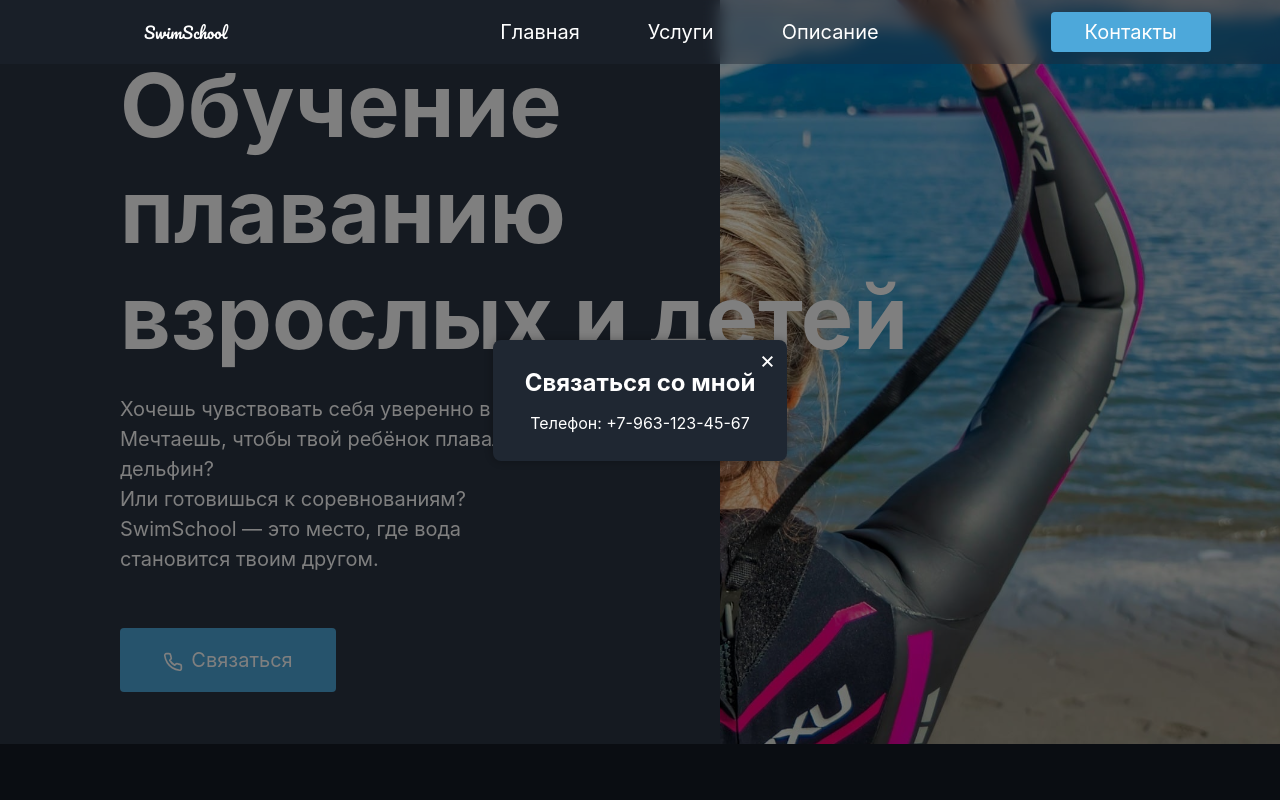
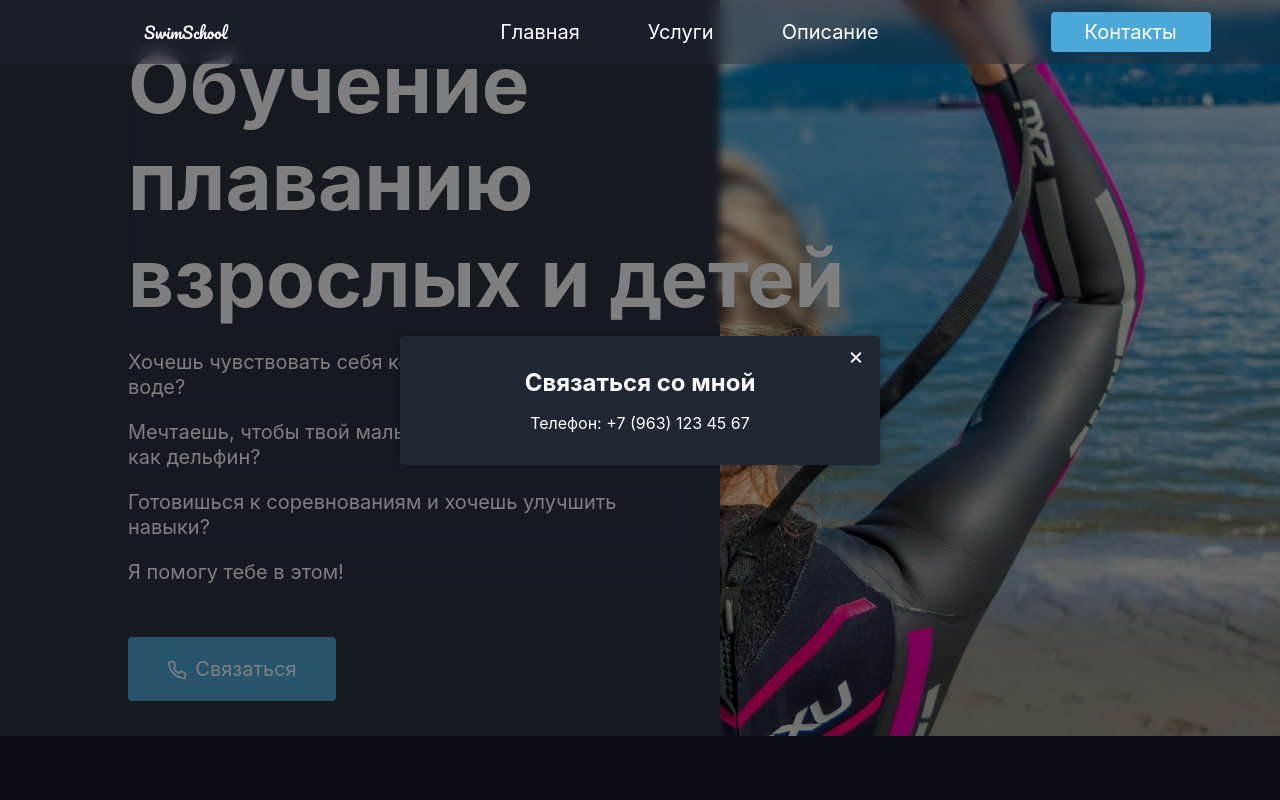
Before and after one commit to eliseevais/swimnextjs, a Next.js app: page / in a window 1280 px wide. Both pictures are taken after a click on the button "Связаться". Shown: the top 800 px of the page. Built offline with nearby package versions, Linux system fonts and the light colour scheme.

Commit message:
feat main, add animation, fix styles

```diff
--- a/src/common/components/contactPopup/contactPopup.module.css
+++ b/src/common/components/contactPopup/contactPopup.module.css
@@ -9,44 +9,52 @@
   justify-content: center;
   align-items: center;
   z-index: 100;
+  animation: fadeIn 0.3s ease forwards;
 }
 
 .popup {
   background-color: var(--dark-700);
-  padding: 28px 32px;
-  border-radius: 8px;
+  padding: 2rem;
+  border-radius: 0.25rem;
   position: relative;
-  max-width: 320px;
+  max-width: 30rem;
+  width: 100%;
   text-align: center;
-  box-shadow: 0 0 10px rgba(0, 0, 0, 0.3);
+  box-shadow: 0 0 0.5rem rgba(0, 0, 0, 0.3);
+  animation: scaleIn 0.3s ease forwards;
 }
 
 .popup h2 {
-  margin-bottom: 16px;
+  margin-bottom: 1rem;
 }
 
 .closeButton {
   position: absolute;
-  top: 8px;
-  right: 12px;
+  top: 0.5rem;
+  right: 1rem;
   background: transparent;
   border: none;
-  font-size: 24px;
+  font-size: 1.5rem;
   cursor: pointer;
   line-height: 1;
 }
 
-.contactButton {
-  padding: 16px 24px;
-  font-size: 16px;
-  cursor: pointer;
-  border: none;
-  background-color: #0070f3;
-  color: var(--dark-600);
-  border-radius: 5px;
-  transition: background-color 0.3s ease;
+@keyframes fadeIn {
+  from {
+    opacity: 0;
+  }
+  to {
+    opacity: 1;
+  }
 }
 
-.contactButton:hover {
-  background-color: #005bb5;
+@keyframes scaleIn {
+  from {
+    opacity: 0;
+    transform: scale(0.8);
+  }
+  to {
+    opacity: 1;
+    transform: scale(1);
+  }
 }
--- a/src/common/components/contactPopup/contactPopup.tsx
+++ b/src/common/components/contactPopup/contactPopup.tsx
@@ -24,7 +24,7 @@ export default function ContactPopup({ isOpen, onClose }: ContactPopupProps) {
           &times;
         </button>
         <h2>Связаться со мной</h2>
-        <p>Телефон: +7-963-123-45-67</p>
+        <p>Телефон: +7 (963) 123 45 67</p>
       </div>
     </div>
   );
--- a/src/common/components/main/main.module.css
+++ b/src/common/components/main/main.module.css
@@ -1,6 +1,6 @@
 .mainWrapper {
   width: 100%;
-  height: 744px;
+  height: 46rem;
   display: flex;
   position: relative;
 }
@@ -19,87 +19,59 @@
 .greetings {
   position: absolute;
   top: 50%;
-  left: 120px;
+  left: 8rem;
   transform: translateY(-50%);
   z-index: 9;
+  display: flex;
+  flex-direction: column;
 }
 
 .greetings h1 {
-  font-size: 88px;
-  max-width: 880px;
-  margin-bottom: 24px;
+  font-size: 5rem;
+  max-width: 50rem;
+  margin-bottom: 1.5rem;
+  backdrop-filter: blur(0.25rem);
+  -webkit-backdrop-filter: blur(0.5rem);
+  background-color: transparent;
 }
 
 .greetings span {
-  display: inline-block;
-  max-width: 440px;
-  margin-bottom: 24px;
-  font-size: 20px;
-  line-height: 1.5;
+  max-width: 35rem;
+  margin-bottom: 1.25rem;
+  font-size: 1.25rem;
+  line-height: 1.25;
+  backdrop-filter: blur(0.125rem);
+  -webkit-backdrop-filter: blur(0.5rem);
+  background-color: transparent;
 }
 
 .buttonCallme {
   display: flex;
   align-items: center;
   justify-content: center;
-  gap: 8px;
-  min-width: 200px;
-  min-height: 64px;
-  margin-top: 30px;
-  padding: 0 8px;
+  gap: 0.5rem;
+  min-width: 12rem;
+  min-height: 4rem;
+  margin-top: 2rem;
+  padding: 0 0.5rem;
   background-color: var(--primary-500);
   color: var(--light-100);
-  font-size: 18px;
-  border-radius: 4px;
+  font-size: 1.5rem;
+  border-radius: 0.25rem;
   cursor: pointer;
   transition: background-color 0.3s ease, transform 0.3s ease;
 }
 
-.buttonIcon {
-  font-size: 20px;
-  margin-top: 8px;
+.buttonCallme:hover {
+  background-color: var(--primary-600);
+  transform: translateY(-0.25rem);
 }
 
-.buttonIcon:hover {
-  background-color: var(--primary-600);
-  transform: translateY(-4px);
+.buttonIcon {
+  font-size: 1.25rem;
+  margin-top: 0.5rem;
 }
 
 .buttonText {
-  font-size: 20px;
+  font-size: 1.25rem;
 }
-
-.popupOverlay {
-  position: fixed;
-  top: 0;
-  left: 0;
-  width: 100vw;
-  height: 100vh;
-  background: rgba(0,0,0,0.5);
-  display: flex;
-  justify-content: center;
-  align-items: center;
-  z-index: 9999;
-}
-
-.popup {
-  background: white;
-  padding: 24px 32px;
-  border-radius: 8px;
-  max-width: 320px;
-  position: relative;
-  box-shadow: 0 0 15px rgba(0,0,0,0.25);
-  text-align: center;
-}
-
-.popupClose {
-  position: absolute;
-  top: 8px;
-  right: 12px;
-  background: transparent;
-  border: none;
-  font-size: 28px;
-  cursor: pointer;
-  line-height: 1;
-  color: #333;
-}
--- a/src/common/components/main/main.tsx
+++ b/src/common/components/main/main.tsx
@@ -8,6 +8,9 @@ import ContactPopup from "@/common/components/contactPopup/contactPopup";
 
 export const Main = () => {
   const [isPopupOpen, setIsPopupOpen] = useState(false);
+  const onTogglePopupHandler = () => {
+    setIsPopupOpen(!isPopupOpen);
+  };
 
   return (
     <div className={s.mainWrapper}>
@@ -25,20 +28,14 @@ export const Main = () => {
       </div>
       <div className={s.greetings}>
         <h1>Обучение плаванию взрослых и детей</h1>
+        <span>Хочешь чувствовать себя комфортно и уверенно в воде?</span>
         <span>
-          Хочешь чувствовать себя уверенно в воде?
-          <br />
-          Мечтаешь, чтобы твой ребёнок плавал как дельфин?
-          <br />
-          Или готовишься к соревнованиям?
-          <br />
-          SwimSchool — это место, где вода становится твоим другом.
+          Мечтаешь, чтобы твой малыш плавал легко и свободно, как дельфин?
         </span>
+        <span>Готовишься к соревнованиям и хочешь улучшить навыки?</span>
+        <span>Я помогу тебе в этом!</span>
         <div>
-          <button
-            className={s.buttonCallme}
-            onClick={() => setIsPopupOpen(true)}
-          >
+          <button className={s.buttonCallme} onClick={onTogglePopupHandler}>
             <div>
               <FiPhone className={s.buttonIcon} />
             </div>
@@ -47,10 +44,7 @@ export const Main = () => {
         </div>
       </div>
 
-      <ContactPopup
-        isOpen={isPopupOpen}
-        onClose={() => setIsPopupOpen(false)}
-      />
+      <ContactPopup isOpen={isPopupOpen} onClose={onTogglePopupHandler} />
     </div>
   );
 };
```
